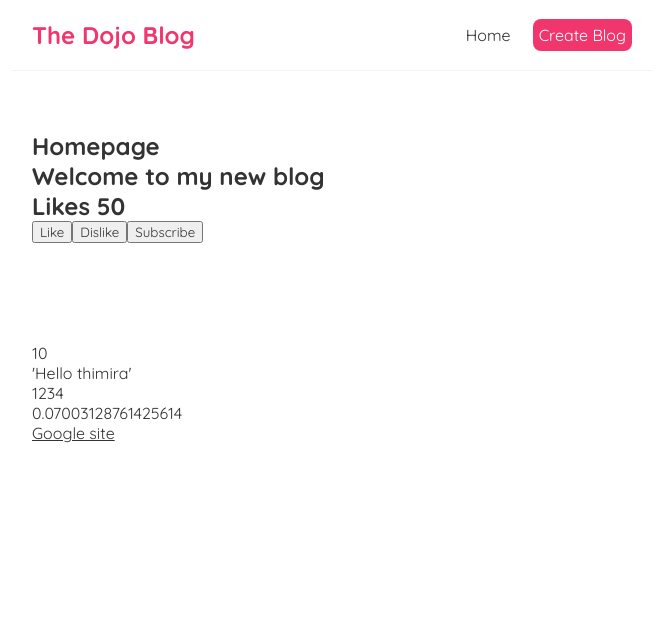
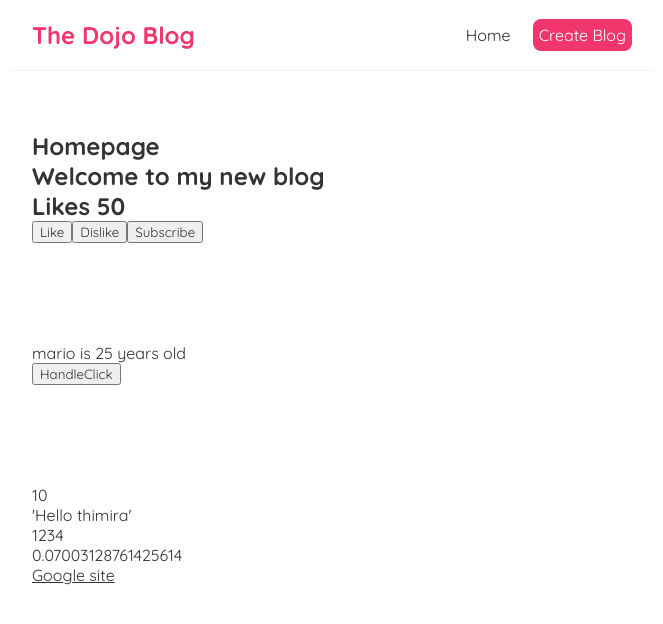
Before and after one commit to ThimiraPathirana/First-react-blog, a React (Create React App) app: page / in a window 1280 px wide. Shown: the top 624 px of the page, without its empty margins (308-971 px from the left). Built offline with nearby package versions, Linux system fonts and the light colour scheme.

Commit message:
useState example

```diff
--- a/src/home.js
+++ b/src/home.js
@@ -1,3 +1,5 @@
+import { useState } from "react";
+
 const title = 'Welcome to my new blog';
 var likes = 50;
 const link = 'http://google.com'
@@ -15,6 +17,13 @@ const clickToSubscribe = (name, e) => {
 }
 
 const Home = () => {
+    const [name, setName] = useState('mario');
+    const [age, setAge] = useState(25);
+
+    const handleClick = () => {
+        setName('luigi');
+        setAge(35);
+    }
     return (
         <div className="home">
             <h2>Homepage</h2>
@@ -24,6 +33,12 @@ const Home = () => {
         <button onClick={() => clickToDislike('mario')}>Dislike</button>
         <button onClick={(e) => clickToSubscribe('mario', e)}>Subscribe</button>
 
+        <div style={{marginTop: '100px'}}>
+
+        </div>
+
+        <p>{name} is {age} years old</p>
+        <button onClick={handleClick}>HandleClick</button>
         <div style={{marginTop: '100px'}}>
 
         </div>
```
